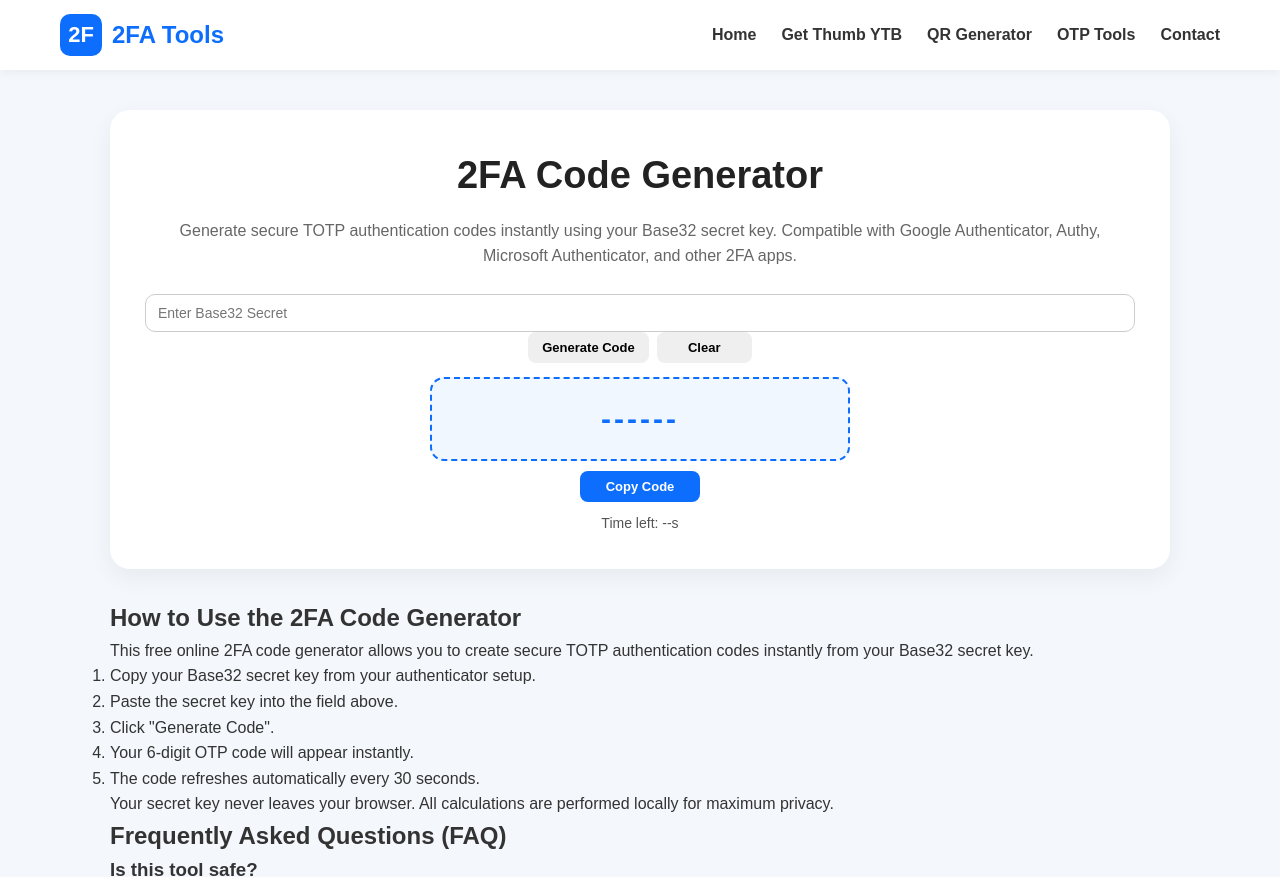
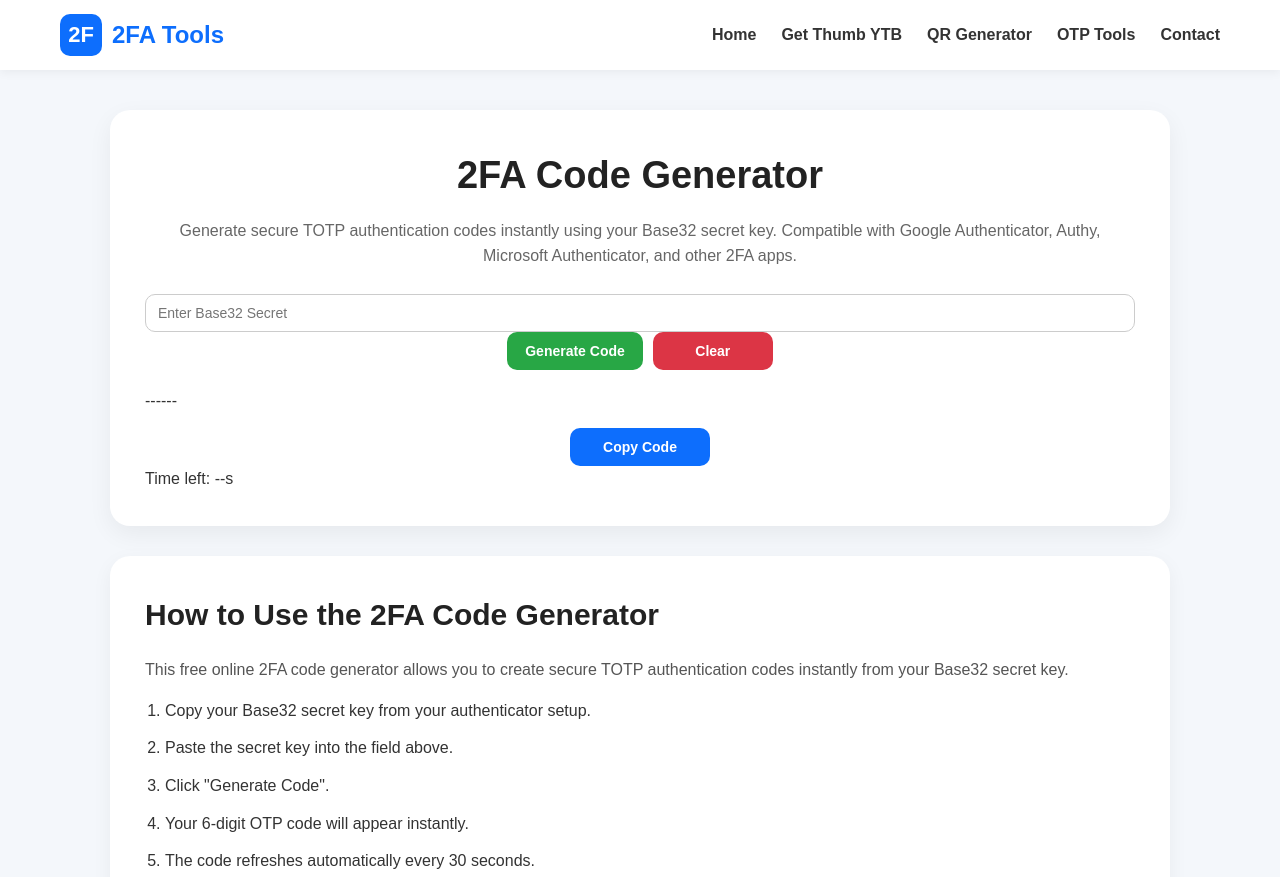
Before and after one commit to haihath9/2fa, a plain HTML site: page index.html in a window 1280 px wide. Shown: the top 877 px of the page. Drawn offline with Linux system fonts and the light colour scheme.

Commit message:
Update index.html

```diff
--- a/index.html
+++ b/index.html
@@ -174,25 +174,24 @@
   box-shadow:0 0 0 3px rgba(13,110,253,0.10);
 }
 
-/* BUTTON */
 
 .btn-group{
   display:flex;
-  gap:8px;
-  margin-bottom:14px;
+  gap:10px;
+  margin-bottom:18px;
   justify-content:center;
 }
 
 button{
-  padding:8px 14px;
+  padding:11px 18px;
   border:none;
-  border-radius:8px;
-  font-size:13px;
+  border-radius:10px;
+  font-size:14px;
   font-weight:600;
   cursor:pointer;
   transition:0.2s;
   flex:none;
-  min-width:95px;
+  min-width:120px;
 }
 
 button:hover{
@@ -200,52 +199,26 @@
   opacity:0.94;
 }
 
-/* RESULT CODE BOX */
+#start{
+  background:#28a745;
+  color:#fff;
+}
 
-#code-box{
-  max-width:420px;
-  margin:0 auto;
-  text-align:center;
-  padding:16px;
-  border:2px dashed #0d6efd;
-  border-radius:14px;
-  background:#f1f7ff;
-  font-size:30px;
-  font-weight:bold;
-  color:#0d6efd;
-  letter-spacing:3px;
+#clear{
+  background:#dc3545;
+  color:#fff;
 }
 
 #copy{
   display:block;
   width:auto;
-  min-width:120px;
-  margin:10px auto 0;
+  min-width:140px;
+  margin:14px auto 0;
   background:#0d6efd;
   color:#fff;
 }
 
-#timer{
-  margin-top:10px;
-  text-align:center;
-  color:#555;
-  font-size:14px;
-}
 
-#error{
-  margin-top:8px;
-  color:red;
-  text-align:center;
-  font-size:13px;
-}
-
-
-/* MOBILE */
-
-  @media(max-width:768px){
-    #code-box{ font-size:24px; padding:14px;
-     letter-spacing:2px; }
-   input{ font-size:13px; padding:9px 11px; }
 
 /* SEO CONTENT */
 
```
